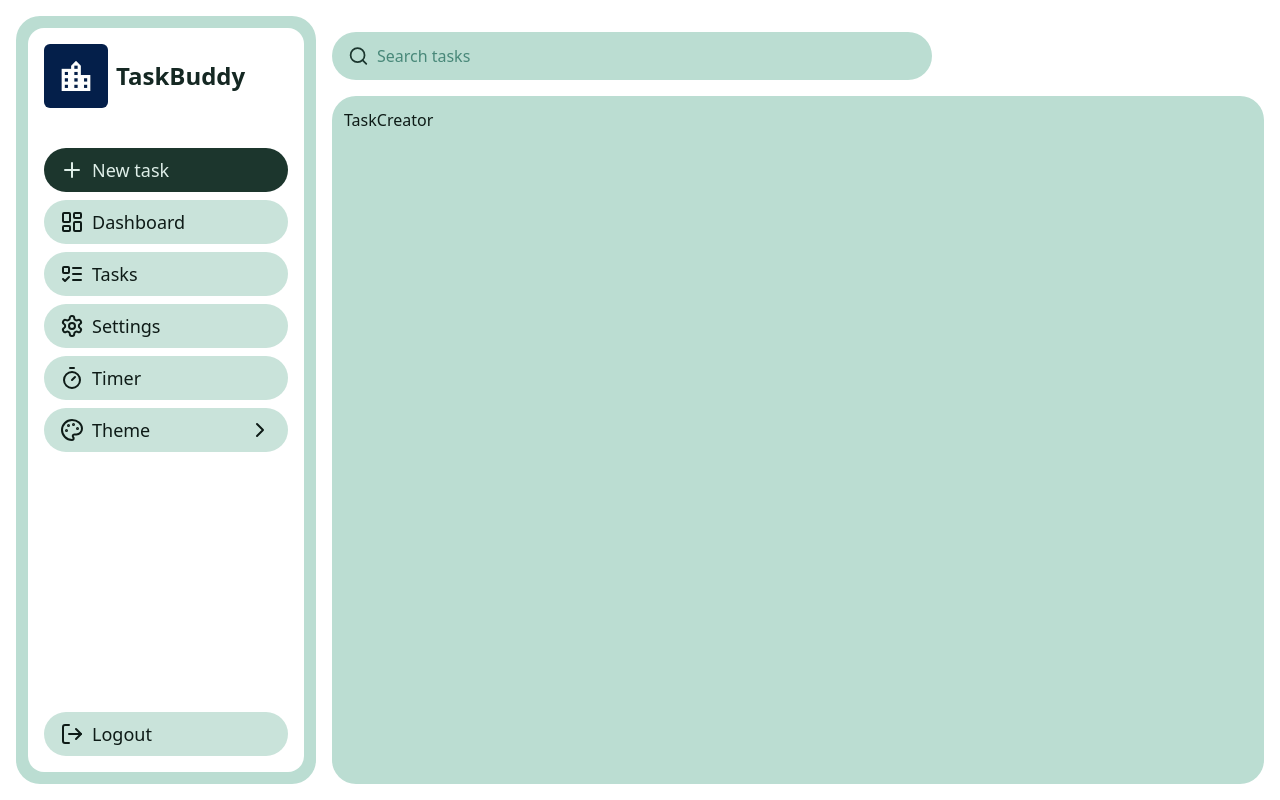
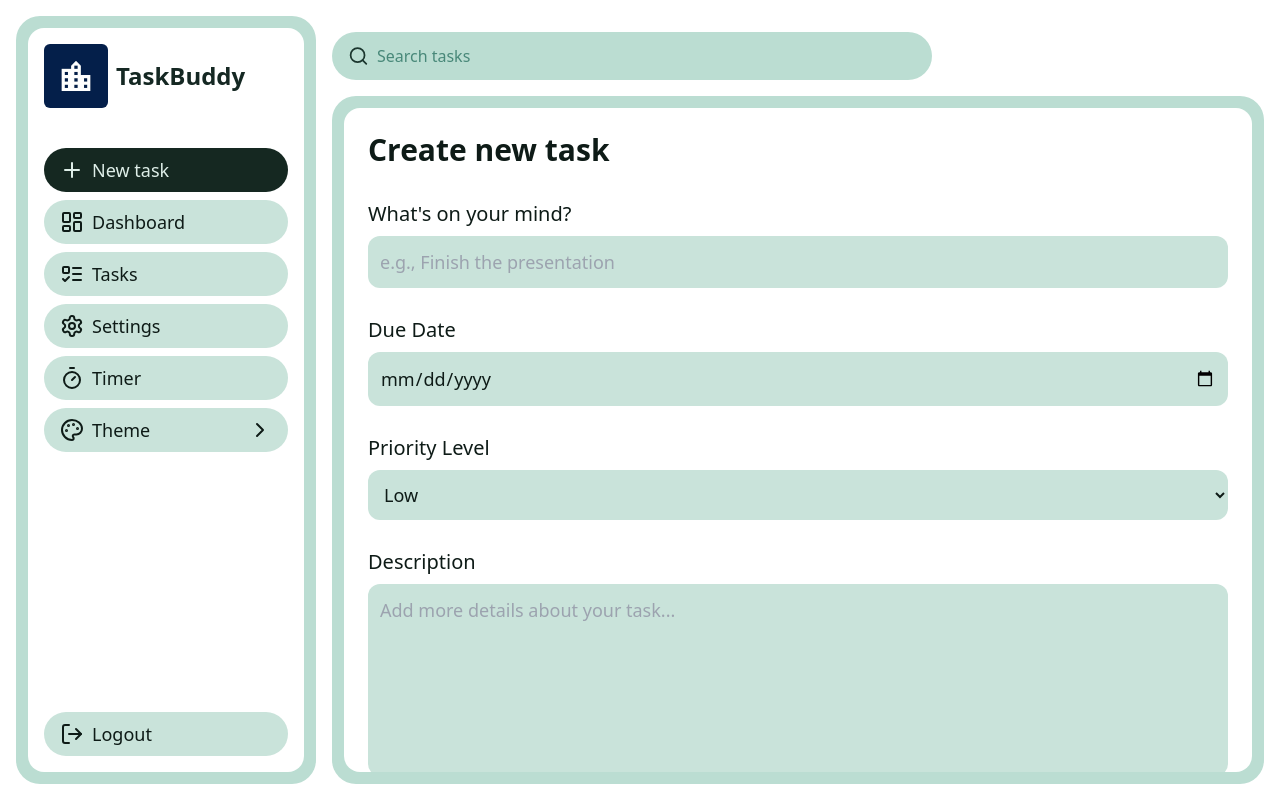
Before and after one commit to razgb/task-management-app, a React (Vite) app in the folder todo-app/: page / in a window 1280 px wide. Both pictures are taken after a click on the link "New task". Built offline with nearby package versions, Linux system fonts and the light colour scheme.

Commit message:
Dev 1.4 General UI bug fixes across the app

```diff
--- a/todo-app/src/components/dashboard/Task.tsx
+++ b/todo-app/src/components/dashboard/Task.tsx
@@ -17,7 +17,8 @@ export default function Task({ title, description, hideGrabIcon }: TaskProps) {
     : null;
 
   return (
-    <div className="w-full rounded-xl bg-secondaryBgWeak p-4 transition-colors hover:bg-secondaryBg">
+    <div className="flex w-full flex-col justify-between gap-2 rounded-xl bg-secondaryBgWeak p-4">
+      <div>
         <div className="mb-2 flex items-center justify-between">
           <h2 className="text-xl font-semibold">{title}</h2>
           <button
@@ -29,17 +30,20 @@ export default function Task({ title, description, hideGrabIcon }: TaskProps) {
           </button>
         </div>
 
-      <p className="mb-4 max-w-[45ch] text-sm 2xl:text-base">
+        <p className="mb-4 max-w-[45ch] text-sm text-textWeak 2xl:text-base">
           {formattedDescription}
         </p>
+      </div>
 
+      <div>
         <div
-        className="flex cursor-pointer flex-col gap-1 self-end rounded-lg bg-secondary-200 p-2 hover:bg-secondary-100"
+          className="flex w-full cursor-pointer flex-col gap-1 self-end rounded-lg bg-secondary-200 p-2 transition-colors hover:bg-secondary-100"
           role="button"
           tabIndex={0}
           onClick={() => updatePath("/tasks/details")}
           onKeyDown={(e) => {
-          if (e.key === "Enter" || e.key === " ") updatePath("/tasks/details");
+            if (e.key === "Enter" || e.key === " ")
+              updatePath("/tasks/details");
           }}
         >
           <div className="flex items-center gap-2">
@@ -50,6 +54,7 @@ export default function Task({ title, description, hideGrabIcon }: TaskProps) {
           <div className="flex items-center gap-2">
             <ProgressBar completion={completion} width={2} />
             <span className="text-sm font-semibold">{completion}%</span>
+          </div>
         </div>
       </div>
     </div>
--- a/todo-app/src/components/dashboard/TotalTaskProgress.tsx
+++ b/todo-app/src/components/dashboard/TotalTaskProgress.tsx
@@ -9,7 +9,7 @@ export default function TotalTaskProgress() {
       <div className="flex items-center gap-2">
         <div className="h-6 w-full overflow-hidden rounded-2xl bg-secondaryBgWeak">
           <div
-            className="h-full rounded-2xl bg-text"
+            className="h-full rounded-2xl bg-textWeak"
             style={{ width: completion + "%" }}
           ></div>
         </div>
--- a/todo-app/src/components/menu/MenuButton.tsx
+++ b/todo-app/src/components/menu/MenuButton.tsx
@@ -25,7 +25,7 @@ export default function MenuButton({
       break;
     case "contrast":
       buttonBgStyles =
-        "bg-mainButtonBg hover:bg-mainButtonBgHover active:bg-mainButtonBgActive text-secondary-100";
+        " bg-mainButtonBg hover:bg-mainButtonBgHover active:bg-mainButtonBgActive text-secondary-100";
       break;
   }
 
--- a/todo-app/src/components/shared/Button.tsx
+++ b/todo-app/src/components/shared/Button.tsx
@@ -1,7 +1,7 @@
 import { ButtonHTMLAttributes } from "react";
 
 interface ButtonProps extends ButtonHTMLAttributes<HTMLButtonElement> {
-  variant?: "default" | "ghost" | "icon" | "ghost-icon" | "icon-text";
+  variant?: "default" | "text" | "ghost" | "icon" | "ghost-icon" | "icon-text";
   textsize?: "sm" | "base" | "lg" | "xl" | "2xl" | "3xl";
   transitionDuration?: number;
   "aria-label"?: string;
@@ -18,7 +18,12 @@ export default function Button({
 
   switch (variant) {
     case "default": {
-      classes += `rounded-full bg-black px-6 py-2 text-white`;
+      classes += `rounded-full bg-secondaryBgWeak hover:bg-secondaryBg active:bg-secondaryBgStrong px-6 py-2 text-text`;
+      break;
+    }
+
+    case "text": {
+      classes += `text-text text-textWeak hover:text-text`;
       break;
     }
 
--- a/todo-app/src/components/shared/ProgressBar.tsx
+++ b/todo-app/src/components/shared/ProgressBar.tsx
@@ -21,7 +21,7 @@ export default function ProgressBar({
       className={`${heightClasses[width]} w-full overflow-hidden rounded-full bg-secondaryBgStrong`}
     >
       <div
-        className={`h-full rounded-full bg-text`}
+        className={`h-full rounded-full bg-textWeak`}
         style={{ width: completion + "%" }}
       ></div>
     </div>
--- a/todo-app/src/components/tasks-page/TaskDetails.tsx
+++ b/todo-app/src/components/tasks-page/TaskDetails.tsx
@@ -7,19 +7,21 @@ export default function TaskDetails() {
     <div className="h-full overflow-hidden rounded-2xl bg-primaryBg px-6 py-12">
       <div className="mx-auto flex h-full w-full max-w-[800px] flex-col gap-4">
         <div className="flex h-full max-h-8 gap-4">
-          <div className="flex w-full max-w-[150px] items-center gap-1 rounded-xl bg-secondaryBg px-2 py-1">
+          <div className="flex w-full max-w-[150px] items-center rounded-xl bg-secondaryBg px-2 py-1">
             <ProgressBar completion={50} width={1} />
-            <p className="flex-shrink-0 text-sm font-light">50%</p>
+            <p className="flex-shrink-0 text-sm font-light text-textWeak">
+              50%
+            </p>
           </div>
 
-          <p className="flex items-center rounded-xl bg-secondaryBg p-2 text-sm">
+          <p className="flex items-center rounded-xl bg-secondaryBg p-2 text-sm font-light text-textWeak">
             Last edited: 16-07-2024
           </p>
         </div>
 
         <h1 className="text-3xl font-bold capitalize">app architecture</h1>
 
-        <p className="mb-8 max-w-[75ch] text-lg">
+        <p className="mb-8 max-w-[75ch] text-lg text-textWeak">
           A well-designed app architecture is crucial for building robust,
           scalable, and maintainable applications. It provides a clear structure
           and organization for your code, making it easier to understand,
@@ -84,7 +86,7 @@ function ToDoItem({ title, description, completed }: ToDoItemType) {
         <div>
           <h3 className="text-lg font-bold">{title}</h3>
 
-          <p className="text-textWeak max-w-[60ch]">{description}</p>
+          <p className="max-w-[60ch] text-textWeak">{description}</p>
         </div>
       </div>
 
--- a/todo-app/src/index.css
+++ b/todo-app/src/index.css
@@ -27,9 +27,9 @@
   --secondary-400: #bbddd2;
   --secondary-500: #a0cfc0;
   --secondary-600: #a0cfc0;
-  --secondary-700: #1c362d;
-  --secondary-800: #152821;
-  --secondary-900: #0e1b16;
+  --secondary-700: #152821;
+  --secondary-800: #0e1b16;
+  --secondary-900: #070d0b;
 
   --secondary-bg-weak: var(--secondary-300);
   --secondary-bg: var(--secondary-400);
@@ -55,6 +55,7 @@
 
   --scrollbar: var(--secondary-200);
   --checkbox: var(--text-weak);
+  --focus-outline: var(--secondary-400);
 
   --progress: ;
   --progress-text: ;
@@ -99,19 +100,14 @@
   --secondary-300: #333;
   --secondary-400: #3a3a3a;
   --secondary-500: #403f3f;
-  --secondary-600: #f2f2f2;
-  --secondary-700: #e5e5e5;
-  --secondary-800: #d8d8d8;
-  --secondary-900: #cccccc;
+  --secondary-600: #cccccc;
+  --secondary-700: #d8d8d8;
+  --secondary-800: #e5e5e5;
+  --secondary-900: #f2f2f2;
 
   --secondary-bg-weak: var(--secondary-300);
   --secondary-bg: var(--secondary-400);
   --secondary-bg-strong: var(--secondary-500);
-
-  --icon-bg: #2c2c2c;
-  --icon-bg-strong: #3a3a3a;
-  --icon-bg-strongest: #474747;
-  --icon-stroke: #dbe2ef;
 
   --btn-bg: var(--secondary-300);
   --btn-hover: var(--secondary-400);
@@ -121,8 +117,14 @@
   --main-button-bg-hover: var(--secondary-800);
   --main-button-bg-active: var(--secondary-900);
 
+  --icon-bg: #2c2c2c;
+  --icon-bg-strong: #3a3a3a;
+  --icon-bg-strongest: #474747;
+  --icon-stroke: #dbe2ef;
+
   --scrollbar: #6d6d6d;
   --checkbox: #bababa;
+  --focus-outline: var(--secondary-400);
 
   --progress: ;
   --progress-text: ;
--- a/todo-app/src/layouts/Menu.tsx
+++ b/todo-app/src/layouts/Menu.tsx
@@ -1,10 +1,9 @@
 import logo from "../assets/logo.jpg";
 
-import { LogOut, Plus } from "lucide-react";
+import { LogOut } from "lucide-react";
 import MenuButton from "../components/menu/MenuButton";
 import ThemeAccordion from "../components/menu/ThemeAccordion";
 import MenuLinksToPages from "../components/menu/MenuLinksToPages";
-import Button from "../components/shared/Button";
 
 export default function Menu() {
   return (
--- a/todo-app/src/pages/TaskCreator.tsx
+++ b/todo-app/src/pages/TaskCreator.tsx
@@ -1,3 +1,81 @@
+import Button from "../components/shared/Button";
+
 export default function TaskCreator() {
-  return <div className="">TaskCreator</div>;
+  const inputContainerStyle = "flex flex-col gap-2 mb-4 w-full";
+  const labelStyles = "text-xl font-medium";
+  const inputStyles =
+    "w-full hover:bg-secondaryBg rounded-xl text-lg bg-secondaryBgWeak p-3 outline-none focus:outline-focusOutline focus:outline-2 transition-colors";
+
+  function handleSubmit(e: React.FormEvent<HTMLFormElement>) {
+    e.preventDefault();
+    console.log("Form submitted");
+  }
+
+  return (
+    <div className="h-full overflow-hidden rounded-2xl bg-primaryBg p-6">
+      <h2 className="mb-8 text-3xl font-bold">Create new task</h2>
+
+      <form onSubmit={handleSubmit} className="flex gap-16">
+        {/* Future me: this needs a lot of refining, my head hurts alot
+        and I can't think coherently. goodluck. shoudn't be too hard.  */}
+        <div className="flex w-full max-w-[1000px] flex-col gap-3">
+          <div className={inputContainerStyle}>
+            <label className={labelStyles} htmlFor="taskName">
+              What's on your mind?
+            </label>
+            <input
+              placeholder="e.g., Finish the presentation"
+              type="text"
+              id="taskName"
+              className={inputStyles}
+              required
+            />
+          </div>
+
+          <div className={`${inputContainerStyle} w-1/3`}>
+            <label className={labelStyles} htmlFor="dueDate">
+              Due Date
+            </label>
+            <input
+              type="date"
+              id="dueDate"
+              className={`${inputStyles} cursor-pointer`}
+            />
+          </div>
+
+          <div className={inputContainerStyle}>
+            <label className={labelStyles} htmlFor="priority">
+              Priority Level
+            </label>
+            <select id="priority" className={`${inputStyles} cursor-pointer`}>
+              <option value="low">Low</option>
+              <option value="medium">Medium</option>
+              <option value="high">High</option>
+            </select>
+          </div>
+
+          <div className={inputContainerStyle}>
+            <label className={labelStyles} htmlFor="description">
+              Description
+            </label>
+
+            <textarea
+              placeholder="Add more details about your task..."
+              id="description"
+              className={`${inputStyles} h-48 resize-none overflow-y-hidden`}
+            />
+          </div>
+
+          <div className="flex justify-end gap-4">
+            <Button variant="text" textsize="xl">
+              Cancel
+            </Button>
+            <Button textsize="xl" variant="default">
+              Create
+            </Button>
+          </div>
+        </div>
+      </form>
+    </div>
+  );
 }
--- a/todo-app/tailwind.config.js
+++ b/todo-app/tailwind.config.js
@@ -42,6 +42,7 @@ export default {
 
         scrollbar: "var(--scrollbar)",
         checkbox: "var(--checkbox)",
+        focusOutline: "var(--focus-outline)",
 
         iconBg: "var(--icon-bg)",
         iconBgStrong: "var(--icon-bg-strong)",
```
Also changed, not shown: todo-app/src/components/dashboard/RecentTasks.tsx (+8 -8 lines). Lines whose indentation alone changed are shown as unchanged.
